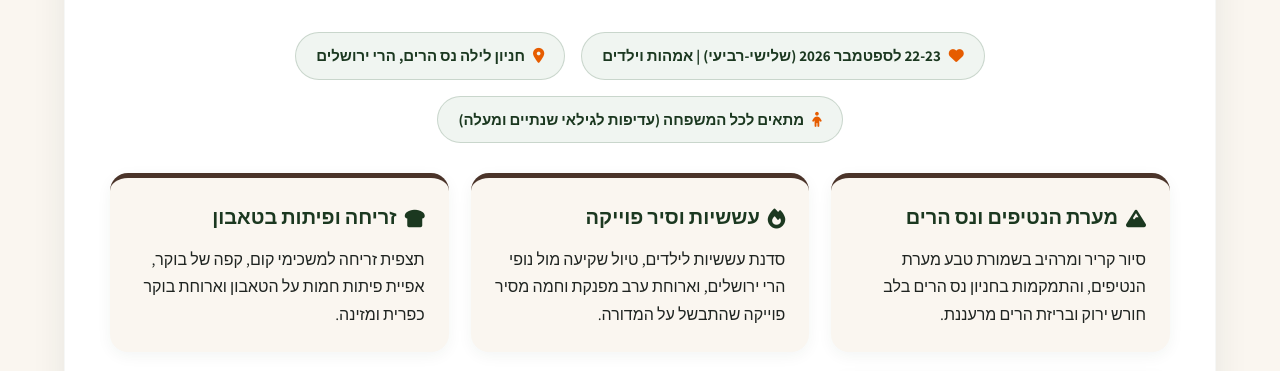
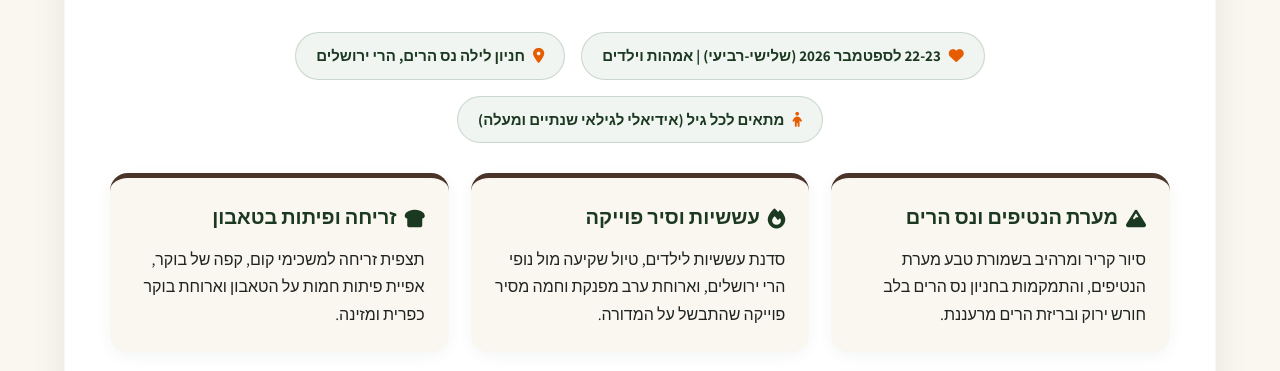
Before and after one commit to medurathashevet2024/medurathashevet, a plain HTML site: page jerusalem.html in a window 1280 px wide. Shown: the part 685-1056 px from the top of the page. Drawn offline with Linux system fonts and the light colour scheme.

Commit message:
Update jerusalem.html

```diff
--- a/jerusalem.html
+++ b/jerusalem.html
@@ -209,7 +209,7 @@
             <div class="event-chips">
                 <div class="chip"><i class="fas fa-heart"></i> 22-23 לספטמבר 2026 (שלישי-רביעי) | אמהות וילדים</div>
                 <div class="chip"><i class="fas fa-map-marker-alt"></i> חניון לילה נס הרים, הרי ירושלים</div>
-                <div class="chip"><i class="fas fa-child"></i> מתאים לכל המשפחה (עדיפות לגילאי שנתיים ומעלה)</div>
+                <div class="chip"><i class="fas fa-child"></i> מתאים לכל גיל (אידיאלי לגילאי שנתיים ומעלה)</div>
             </div>
 
             <div class="grid-cards">
```
